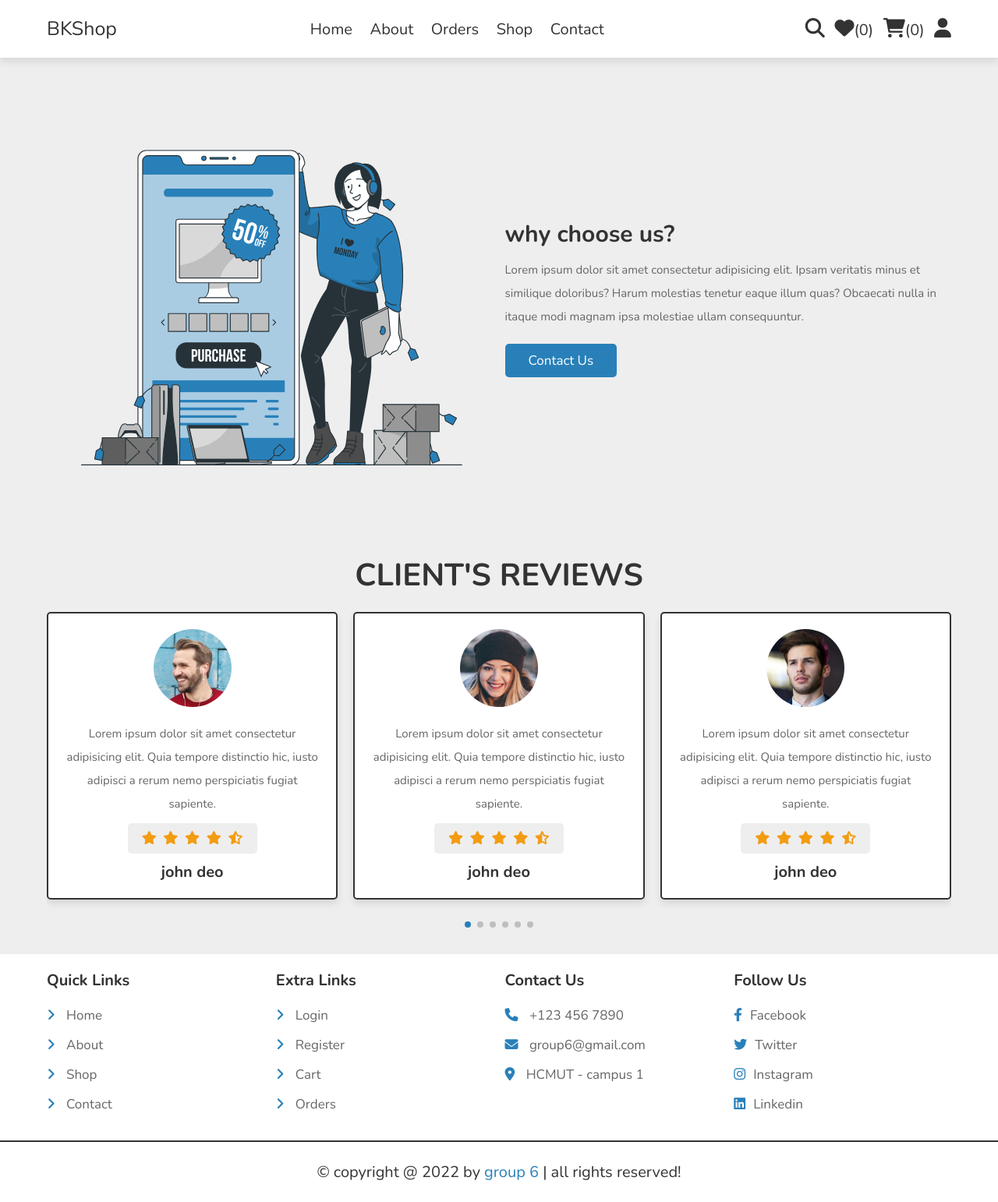
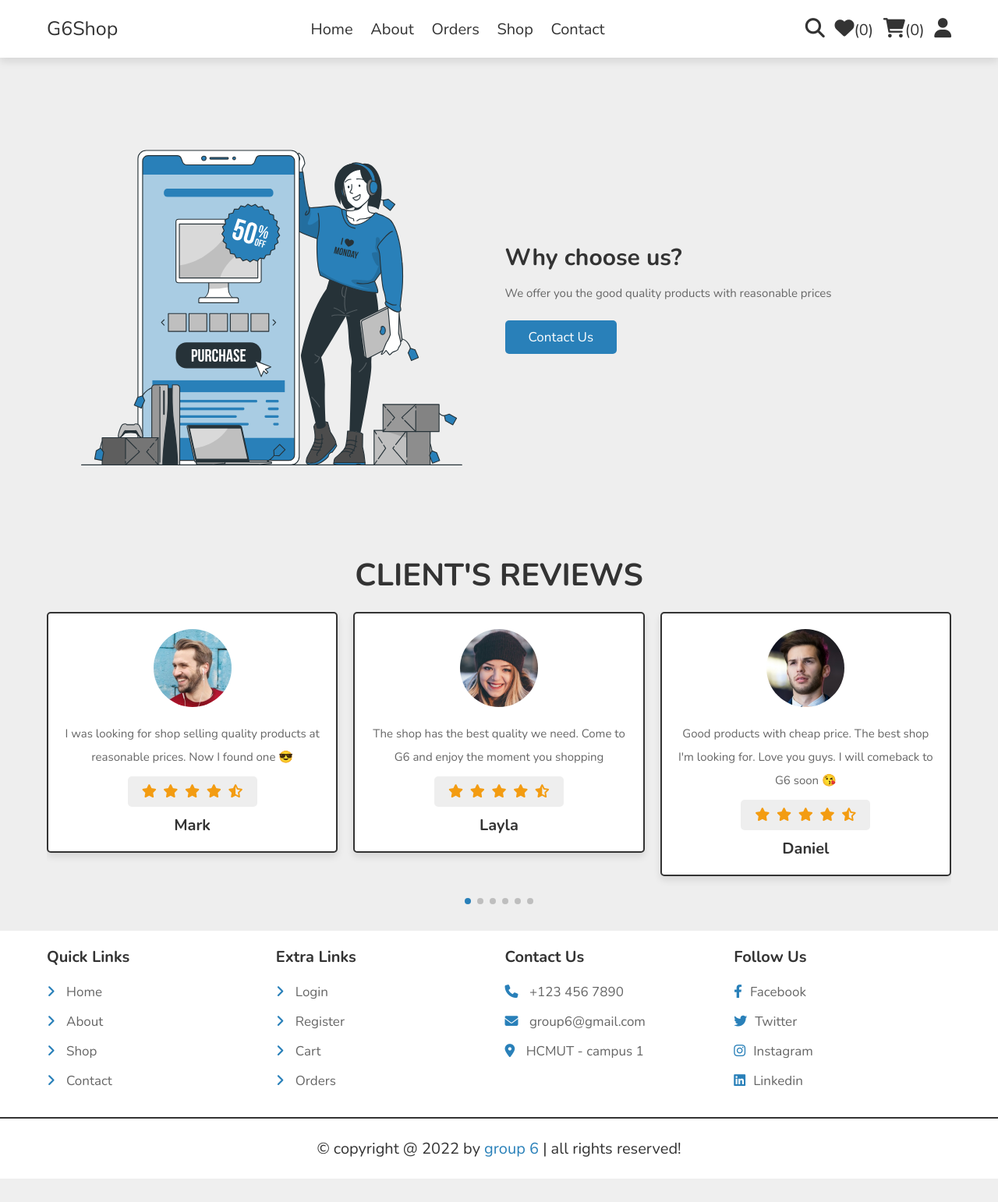
Before and after one commit to longdinhhoang7630/shop_web, a PHP site: page /about.php in a window 1280 px wide. Shown: the whole page at 78% size. After the commit the page ends 1512 px from the top, so only its background shows below. Run offline with PHP 8.4, Linux system fonts and the light colour scheme; data that the repository does not hold is empty; some libraries are stand-ins or nearby versions.

Commit message:
some changes

```diff
--- a/about.php
+++ b/about.php
@@ -45,8 +45,8 @@ if (isset($_SESSION['user_id'])) {
          </div>
 
          <div class="content">
-            <h3>why choose us?</h3>
-            <p>Lorem ipsum dolor sit amet consectetur adipisicing elit. Ipsam veritatis minus et similique doloribus? Harum molestias tenetur eaque illum quas? Obcaecati nulla in itaque modi magnam ipsa molestiae ullam consequuntur.</p>
+            <h3>Why choose us?</h3>
+            <p>We offer you the good quality products with reasonable prices</p>
             <a href="contact.php" class="btn">Contact us</a>
          </div>
 
@@ -64,7 +64,7 @@ if (isset($_SESSION['user_id'])) {
 
             <div class="swiper-slide slide">
                <img src="images/pic-1.png" alt="">
-               <p>Lorem ipsum dolor sit amet consectetur adipisicing elit. Quia tempore distinctio hic, iusto adipisci a rerum nemo perspiciatis fugiat sapiente.</p>
+               <p>I was looking for shop selling quality products at reasonable prices. Now I found one 😎</p>
                <div class="stars">
                   <i class="fas fa-star"></i>
                   <i class="fas fa-star"></i>
@@ -72,12 +72,12 @@ if (isset($_SESSION['user_id'])) {
                   <i class="fas fa-star"></i>
                   <i class="fas fa-star-half-alt"></i>
                </div>
-               <h3>john deo</h3>
+               <h3>Mark</h3>
             </div>
 
             <div class="swiper-slide slide">
                <img src="images/pic-2.png" alt="">
-               <p>Lorem ipsum dolor sit amet consectetur adipisicing elit. Quia tempore distinctio hic, iusto adipisci a rerum nemo perspiciatis fugiat sapiente.</p>
+               <p>The shop has the best quality we need. Come to G6 and enjoy the moment you shopping</p>
                <div class="stars">
                   <i class="fas fa-star"></i>
                   <i class="fas fa-star"></i>
@@ -85,12 +85,12 @@ if (isset($_SESSION['user_id'])) {
                   <i class="fas fa-star"></i>
                   <i class="fas fa-star-half-alt"></i>
                </div>
-               <h3>john deo</h3>
+               <h3>Layla</h3>
             </div>
 
             <div class="swiper-slide slide">
                <img src="images/pic-3.png" alt="">
-               <p>Lorem ipsum dolor sit amet consectetur adipisicing elit. Quia tempore distinctio hic, iusto adipisci a rerum nemo perspiciatis fugiat sapiente.</p>
+               <p>Good products with cheap price. The best shop I'm looking for. Love you guys. I will comeback to G6 soon 😘</p>
                <div class="stars">
                   <i class="fas fa-star"></i>
                   <i class="fas fa-star"></i>
@@ -98,12 +98,12 @@ if (isset($_SESSION['user_id'])) {
                   <i class="fas fa-star"></i>
                   <i class="fas fa-star-half-alt"></i>
                </div>
-               <h3>john deo</h3>
+               <h3>Daniel</h3>
             </div>
 
             <div class="swiper-slide slide">
                <img src="images/pic-4.png" alt="">
-               <p>Lorem ipsum dolor sit amet consectetur adipisicing elit. Quia tempore distinctio hic, iusto adipisci a rerum nemo perspiciatis fugiat sapiente.</p>
+               <p>Love this shop. Always rooting for you guys to sell the best goods at best price. I will order yours goods soon 😚</p>
                <div class="stars">
                   <i class="fas fa-star"></i>
                   <i class="fas fa-star"></i>
@@ -111,12 +111,12 @@ if (isset($_SESSION['user_id'])) {
                   <i class="fas fa-star"></i>
                   <i class="fas fa-star-half-alt"></i>
                </div>
-               <h3>john deo</h3>
+               <h3>Maria</h3>
             </div>
 
             <div class="swiper-slide slide">
                <img src="images/pic-5.png" alt="">
-               <p>Lorem ipsum dolor sit amet consectetur adipisicing elit. Quia tempore distinctio hic, iusto adipisci a rerum nemo perspiciatis fugiat sapiente.</p>
+               <p>One word to describe this shop: Excellent. You guys really really really amazed me. Keep it up!!</p>
                <div class="stars">
                   <i class="fas fa-star"></i>
                   <i class="fas fa-star"></i>
@@ -124,12 +124,12 @@ if (isset($_SESSION['user_id'])) {
                   <i class="fas fa-star"></i>
                   <i class="fas fa-star-half-alt"></i>
                </div>
-               <h3>john deo</h3>
+               <h3>Frank</h3>
             </div>
 
             <div class="swiper-slide slide">
                <img src="images/pic-6.png" alt="">
-               <p>Lorem ipsum dolor sit amet consectetur adipisicing elit. Quia tempore distinctio hic, iusto adipisci a rerum nemo perspiciatis fugiat sapiente.</p>
+               <p>The best shop I have ever been visited. The atmosphere, design, and products are really fantastic. Good jobs guys </p>
                <div class="stars">
                   <i class="fas fa-star"></i>
                   <i class="fas fa-star"></i>
@@ -137,7 +137,7 @@ if (isset($_SESSION['user_id'])) {
                   <i class="fas fa-star"></i>
                   <i class="fas fa-star-half-alt"></i>
                </div>
-               <h3>john deo</h3>
+               <h3>Emily</h3>
             </div>
 
          </div>
--- a/components/footer.php
+++ b/components/footer.php
@@ -4,25 +4,25 @@
 
       <div class="box">
          <h3>Quick links</h3>
-         <a href="index.php"> <i class="fas fa-angle-right"></i> Home</a>
-         <a href="about.php"> <i class="fas fa-angle-right"></i> About</a>
-         <a href="shop.php"> <i class="fas fa-angle-right"></i> Shop</a>
-         <a href="contact.php"> <i class="fas fa-angle-right"></i> Contact</a>
+         <a href="./index.php"> <i class="fas fa-angle-right"></i> Home</a>
+         <a href="./about.php"> <i class="fas fa-angle-right"></i> About</a>
+         <a href="./shop.php"> <i class="fas fa-angle-right"></i> Shop</a>
+         <a href="./contact.php"> <i class="fas fa-angle-right"></i> Contact</a>
       </div>
 
       <div class="box">
          <h3>Extra links</h3>
-         <a href="user_login.php"> <i class="fas fa-angle-right"></i> Login</a>
-         <a href="user_register.php"> <i class="fas fa-angle-right"></i> Register</a>
-         <a href="cart.php"> <i class="fas fa-angle-right"></i> Cart</a>
-         <a href="orders.php"> <i class="fas fa-angle-right"></i> Orders</a>
+         <a href="./user_login.php"> <i class="fas fa-angle-right"></i> Login</a>
+         <a href="./user_register.php"> <i class="fas fa-angle-right"></i> Register</a>
+         <a href="./cart.php"> <i class="fas fa-angle-right"></i> Cart</a>
+         <a href="./orders.php"> <i class="fas fa-angle-right"></i> Orders</a>
       </div>
 
       <div class="box">
          <h3>Contact us</h3>
          <a href="tel:1234567890"><i class="fas fa-phone"></i> +123 456 7890</a>
          <a href="mailto:shaikh@gmail.com"><i class="fas fa-envelope"></i> group6@gmail.com</a>
-         <a href="https://www.google.com/myplace"><i class="fas fa-map-marker-alt"></i> HCMUT - campus 1</a>
+         <a href="https://goo.gl/maps/n72WDdMv1BM8v66U7" target="_blank"><i class="fas fa-map-marker-alt"></i> HCMUT - campus 1</a>
       </div>
 
       <div class="box">
--- a/components/user_header.php
+++ b/components/user_header.php
@@ -15,7 +15,7 @@ if (isset($message)) {
 
    <section class="flex">
 
-      <a href="index.php" class="logo">BKShop</a>
+      <a href="index.php" class="logo">G6Shop</a>
 
       <nav class="navbar">
          <a href="index.php">Home</a>
--- a/index.php
+++ b/index.php
@@ -163,7 +163,7 @@ include 'components/wishlist_cart.php';
                      <input type="hidden" name="name" value="<?= $fetch_product['name']; ?>">
                      <input type="hidden" name="price" value="<?= $fetch_product['price']; ?>">
                      <input type="hidden" name="image" value="<?= $fetch_product['image_01']; ?>">
-                     <button class="fas fa-heart" type="submit" name="add_to_wishlist"></button>
+                     <!-- <button class="fas fa-heart" type="submit" name="add_to_wishlist"></button> -->
                      <a href="quick_view.php?pid=<?= $fetch_product['id']; ?>" class="fas fa-eye"></a>
                      <img src="uploaded_img/<?= $fetch_product['image_01']; ?>" alt="">
                      <div class="name"><?= $fetch_product['name']; ?></div>
```
